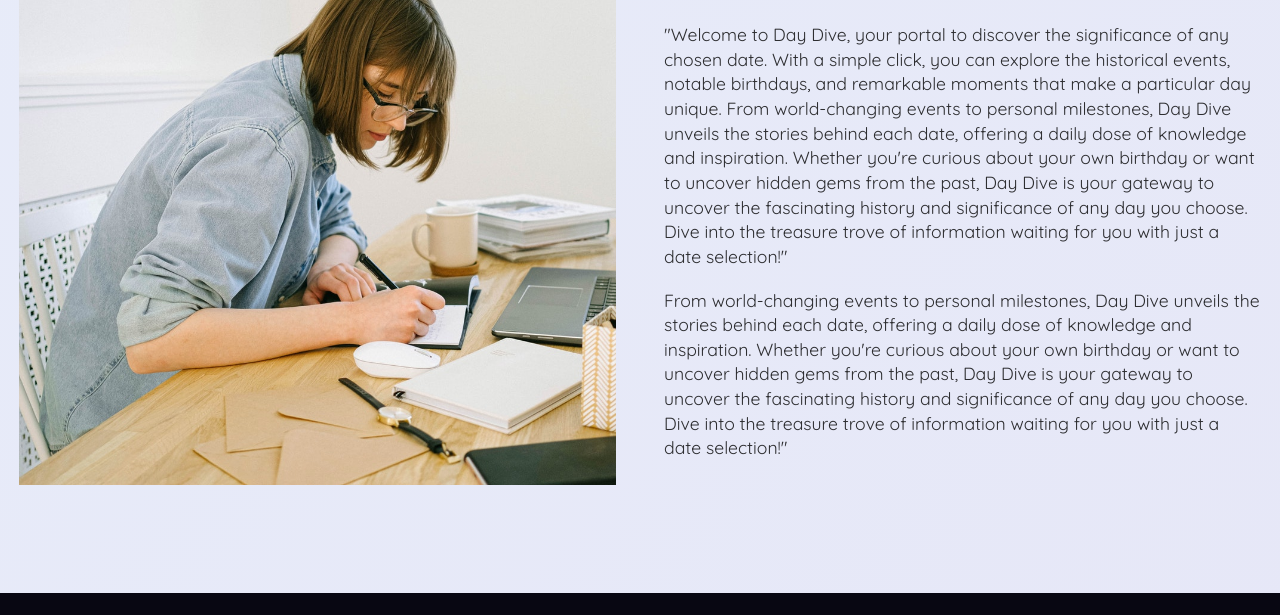
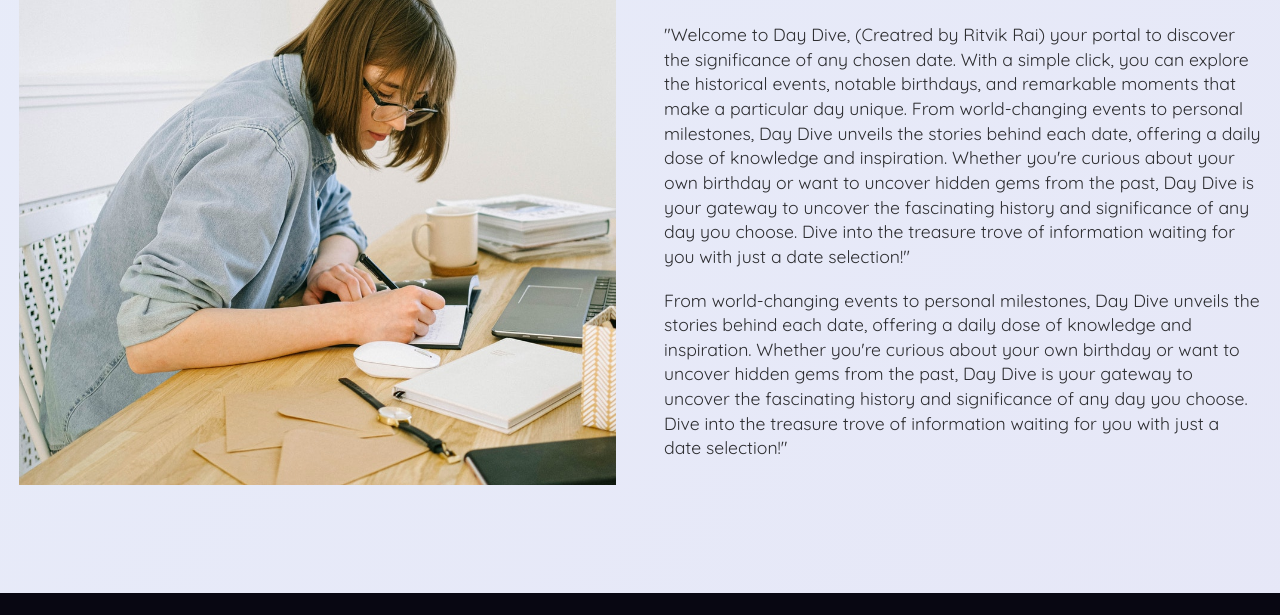
Before and after one commit to gitritvik/DayDive3.0, a plain HTML site: page index.html in a window 1280 px wide. Shown: the part 5082-5697 px from the top of the page. Drawn offline with nearby package versions, Linux system fonts and the light colour scheme.

Commit message:
changed disciption

```diff
--- a/index.html
+++ b/index.html
@@ -389,7 +389,7 @@
               <h2>DayDive</h2>
               <p>Celebrate each day </p>
             </div>
-            <p>"Welcome to Day Dive, your portal to discover the significance of any chosen date. With a simple click, you can explore the historical events, notable birthdays, and remarkable moments that make a particular day unique. From world-changing events to personal milestones, Day Dive unveils the stories behind each date, offering a daily dose of knowledge and inspiration. Whether you're curious about your own birthday or want to uncover hidden gems from the past, Day Dive is your gateway to uncover the fascinating history and significance of any day you choose. Dive into the treasure trove of information waiting for you with just a date selection!"</p>
+            <p>"Welcome to Day Dive, (Creatred by Ritvik Rai) your portal to discover the significance of any chosen date. With a simple click, you can explore the historical events, notable birthdays, and remarkable moments that make a particular day unique. From world-changing events to personal milestones, Day Dive unveils the stories behind each date, offering a daily dose of knowledge and inspiration. Whether you're curious about your own birthday or want to uncover hidden gems from the past, Day Dive is your gateway to uncover the fascinating history and significance of any day you choose. Dive into the treasure trove of information waiting for you with just a date selection!"</p>
             <p>From world-changing events to personal milestones, Day Dive unveils the stories behind each date, offering a daily dose of knowledge and inspiration. Whether you're curious about your own birthday or want to uncover hidden gems from the past, Day Dive is your gateway to uncover the fascinating history and significance of any day you choose. Dive into the treasure trove of information waiting for you with just a date selection!"</p></p>
           </div>
         </div>
@@ -414,6 +414,9 @@
     <!-- end of footer -->
 
 
+
+
+
     <script>
       // Function to update the current time and date
       function updateDateTime() {
```
